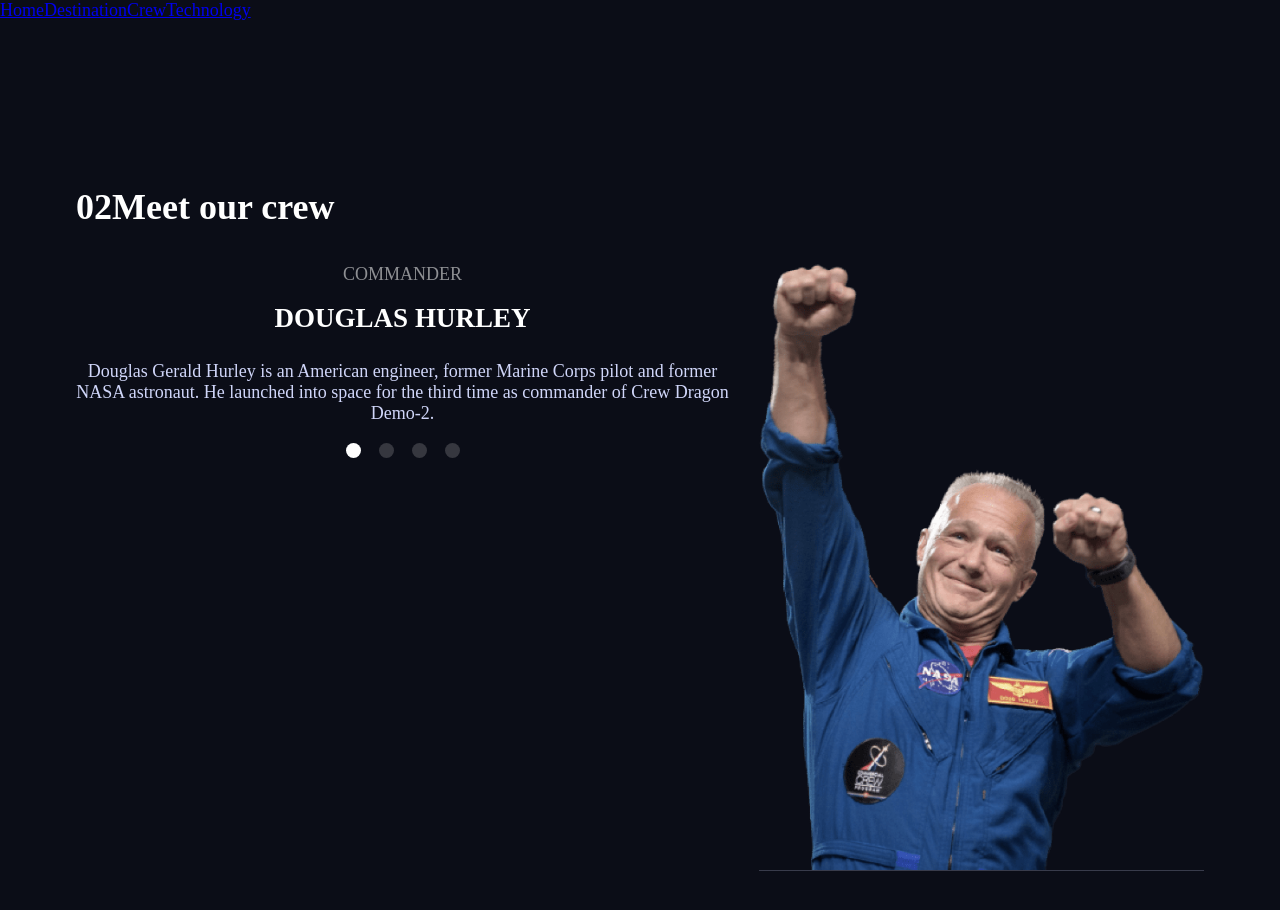
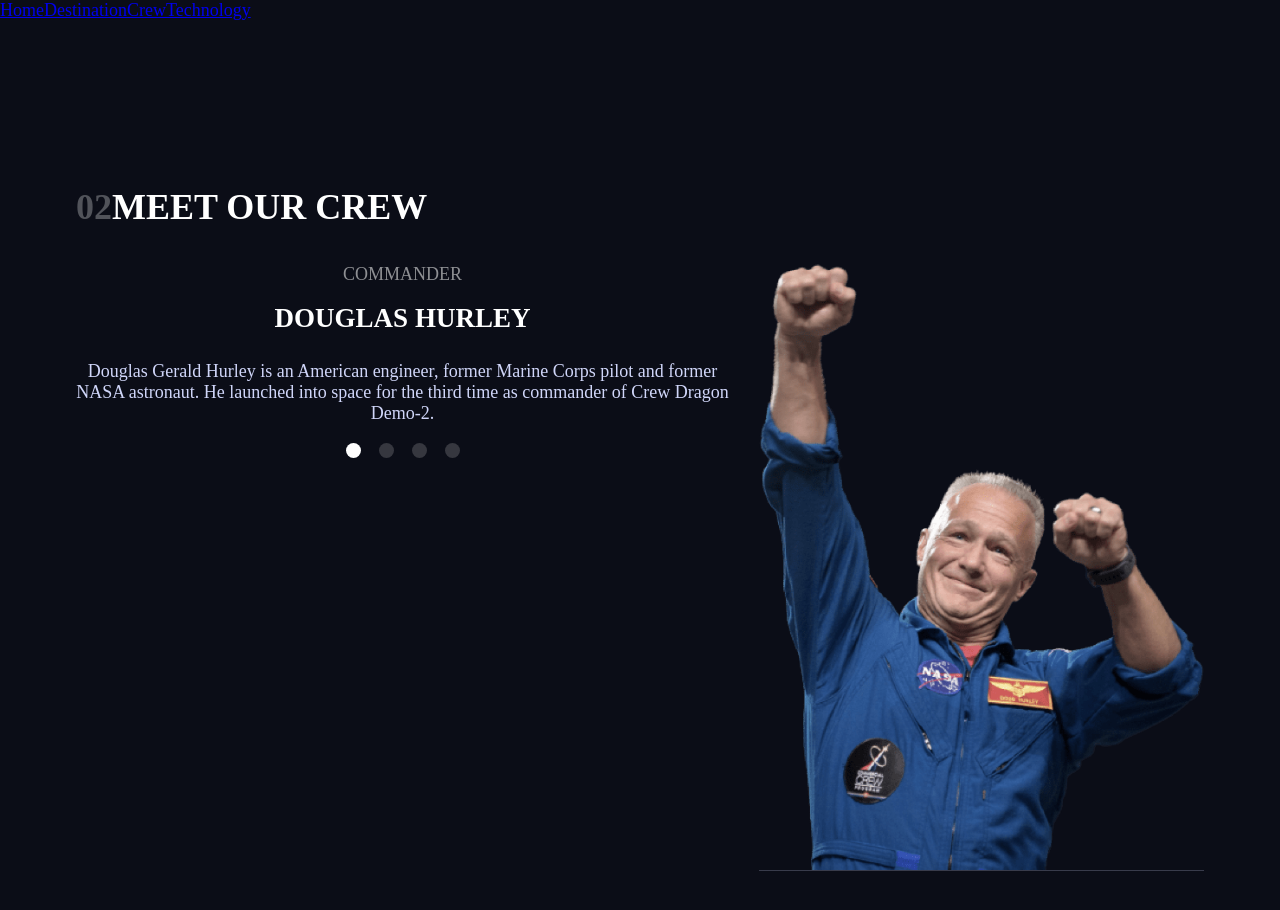
Before and after one commit to MitiaElodie/space-tourism-website-main, a Vue app: page /crew in a window 1280 px wide. Shown: the top 910 px of the page. Built offline with nearby package versions, Linux system fonts and the light colour scheme; a web font is replaced by a local one.

Commit message:
CSS: add some style to the pageBaseTitle

```diff
--- a/src/assets/base.scss
+++ b/src/assets/base.scss
@@ -27,6 +27,8 @@ $laptop-breakpoint: 760px;
   --explore-button-background-color: #{ $color-white };
   --explore-button-shadow-color: rgba(255, 255, 255, 0.1);
   --explore-button-shadow-width: 40px;
+
+  --page-title-number-color: #51535a;
 
   --tab-border-bottom-hover-color: #{ $color-grey };
   --tab-border-bottom-active-color: #{ $color-white};
--- a/src/components/PageBase.vue
+++ b/src/components/PageBase.vue
@@ -28,5 +28,14 @@ export default {
    &__title-container {
       margin-bottom: 1em;
    }
+
+   &__order {
+      font-weight: 700;
+      color: var(--page-title-number-color);
+   }
+
+   &__title {
+      text-transform: uppercase;
+   }
 }
 </style>
```
